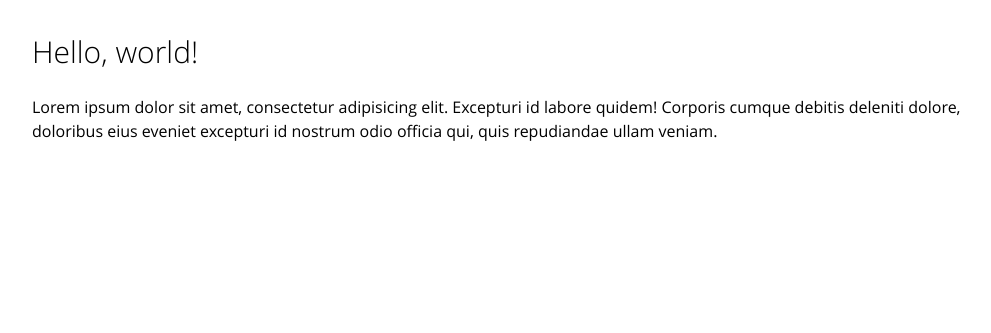
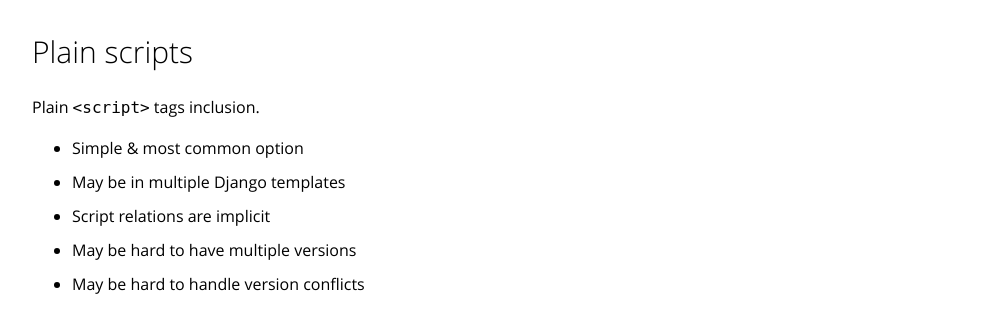
Before and after one commit to kottenator/sample-django-project, a Django app: template project/main/templates/main/plain.html in a window 1280 px wide. Shown: the top 333 px of the page, without its empty margins (128-1119 px from the left). Run offline with Django 3.2, Linux system fonts and the light colour scheme; the template is opened without the code that fills it, so the values that code supplies are empty; some libraries are stand-ins or nearby versions.

Commit message:
Plain script option implemented

```diff
--- a/project/base/static/base/demo.css
+++ b/project/base/static/base/demo.css
@@ -1,3 +1,7 @@
+body {
+  line-height: 1.5;
+}
+
 .demo-title {
   font-size: 3rem;
   font-weight: 300;
@@ -7,3 +11,7 @@
 p {
   margin: 1.5rem 0;
 }
+
+li {
+  margin: 1rem 0;
+}
--- a/project/base/static/base/page.css
+++ b/project/base/static/base/page.css
@@ -4,7 +4,7 @@ body, html {
 }
 
 html {
-  font: 10px/1.5 Open Sans, sans-serif;
+  font: 10px/1.3 Open Sans, sans-serif;
 }
 
 body {
--- /dev/null
+++ b/project/base/static/base/plain.js
@@ -0,0 +1,11 @@
+project = window.project || {};
+project.base = project.base || {};
+
+project.base.plain = {
+  x: 42,
+  init: function() {}
+};
+
+$(function() {
+  project.base.plain.init();
+});
--- /dev/null
+++ b/project/main/static/main/plain.js
@@ -0,0 +1,21 @@
+project = window.project || {};
+project.main = project.main || {};
+
+project.main.plain = {
+  x: 42,
+
+  init: function() {
+    this.doTogether();
+  },
+
+  doTogether: function() {
+    console.log(
+      "`project.main.plain` doing calculation together with `project.base.plain`:",
+      project.base.plain.x + this.x
+    );
+  }
+};
+
+$(function() {
+  project.main.plain.init();
+});
--- a/project/main/templates/main/plain.html
+++ b/project/main/templates/main/plain.html
@@ -1,12 +1,25 @@
 {% extends 'base/index.html' %}
+
+{% load static %}
 
 {% block title %}Plain scripts / {{ block.super }}{% endblock %}
 
+{% block js %}
+  <script src="{% static 'jquery/dist/jquery.js' %}"></script>
+  <script src="{% static 'base/plain.js' %}"></script>
+  <script src="{% static 'main/plain.js' %}"></script>
+{% endblock %}
+
 {% block content %}
-  <h2 class="demo-title">Hello, world!</h2>
+  <h2 class="demo-title">Plain scripts</h2>
   <p>
-    Lorem ipsum dolor sit amet, consectetur adipisicing elit. Excepturi id labore quidem! Corporis
-    cumque debitis deleniti dolore, doloribus eius eveniet excepturi id nostrum odio officia qui,
-    quis repudiandae ullam veniam.
+    Plain <code>&lt;script&gt;</code> tags inclusion.
   </p>
+  <ul>
+    <li>Simple & most common option</li>
+    <li>May be in multiple Django templates</li>
+    <li>Script relations are implicit</li>
+    <li>May be hard to have multiple versions</li>
+    <li>May be hard to handle version conflicts</li>
+  </ul>
 {% endblock %}
--- /dev/null
+++ b/requirements.txt
@@ -0,0 +1 @@
+Django==1.9.*
```
Also changed, not shown: package.json (added, +9 -0 lines), project/settings.py (+8 -0 lines), README.md, 1 other file.
